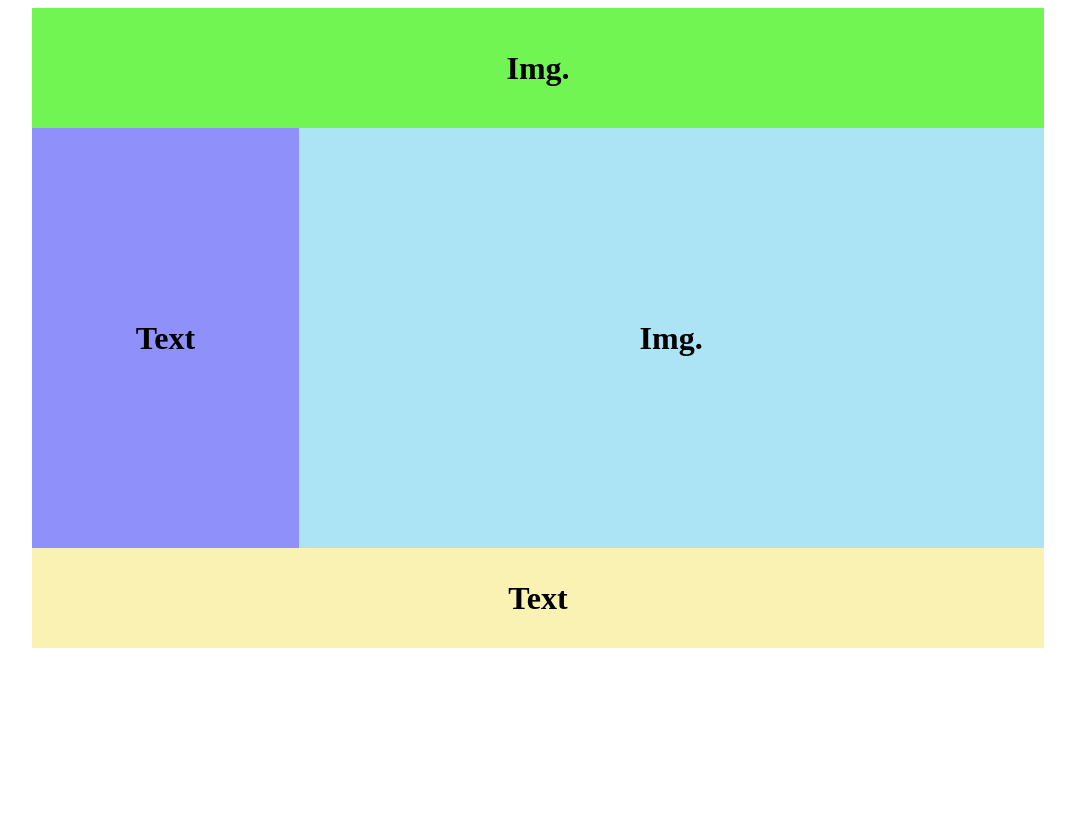
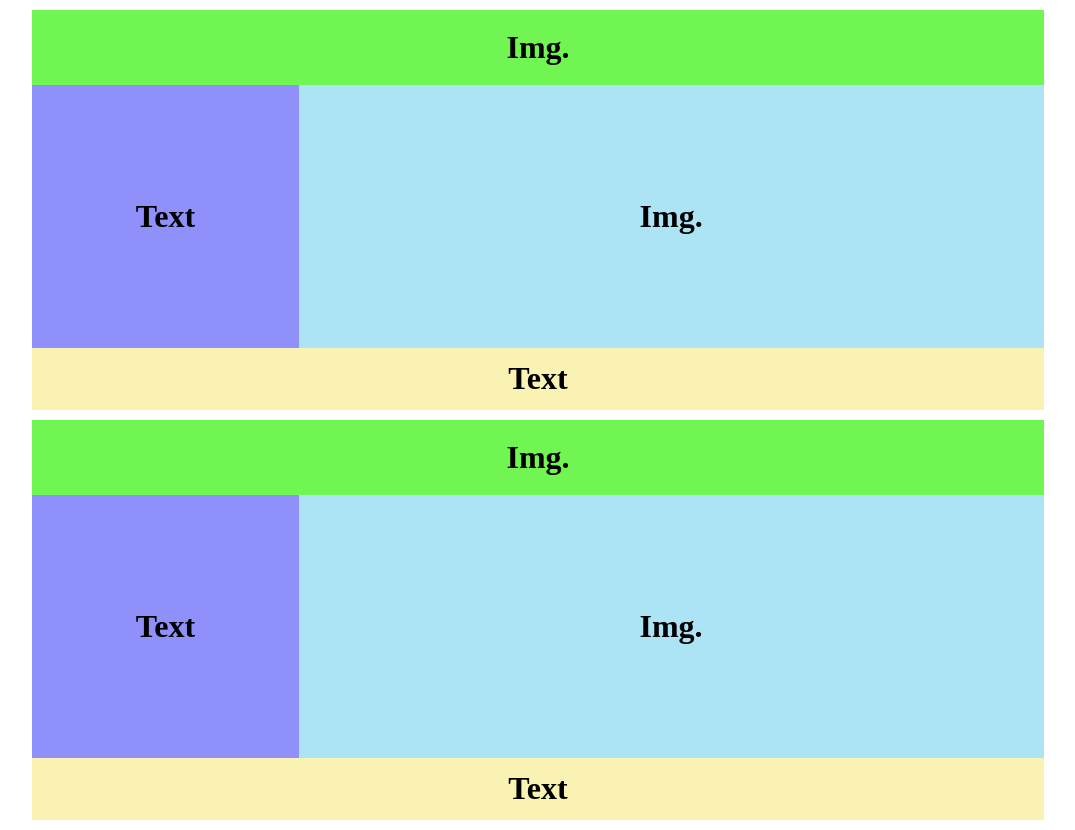
Before and after one commit to BbIXOD/lab-3-frontend, a plain HTML site: page index.html in a window 1280 px wide. Shown: the whole page, without its empty margins (102-1177 px from the left). Before the commit the page ends 800 px from the top, so only its background shows below. Drawn offline with Linux system fonts and the light colour scheme.

Commit message:
Create css for flex display.

```diff
--- a/index.html
+++ b/index.html
@@ -9,10 +9,16 @@
     <link rel="stylesheet" href="style.css">
 </head>
 <body>
-    <div id="container">
-        <div class="center-content" id="header"><h1>Img.</h1></div>
-        <div class="center-content" id="content"><h1>Img.</h1></div>
-        <div class="center-content" id="navigation"><h1>Text</h1></div>
-        <div class="center-content" id="footer"><h1>Text</h1></div>
+    <div class="container">
+        <div class="center-content header"><h1>Img.</h1></div>
+        <div class="center-content content float-right"><h1>Img.</h1></div>
+        <div class="center-content navigation float-left"><h1>Text</h1></div>
+        <div class="center-content footer"><h1>Text</h1></div>
+    </div>
+    <div class="container container-flex">
+        <div class="center-content header"><h1>Img.</h1></div>
+        <div class="center-content navigation "><h1>Text</h1></div>
+        <div class="center-content content"><h1>Img.</h1></div>
+        <div class="center-content footer"><h1>Text</h1></div>
     </div>
 </body>
--- a/style.css
+++ b/style.css
@@ -1,8 +1,8 @@
-#container {
+.container {
     width: 80%;
-    height: 80vh;
+    height: 50vh;
     background-color: #00fff7;
-    margin: auto;
+    margin: 10px auto;
 }
 
 .center-content {
@@ -11,27 +11,38 @@
     align-items: center;
 }
 
-#header {
+.container-flex {
+    display: flex;
+    flex-wrap: wrap;
+}
+
+.float-left {
+    float: left;
+}
+
+.float-right {
+    float: right;
+}
+
+.header {
     background-color: #71F553;
     height: 18.75%;
     width: 100%;
 }
 
-#content {
+.content {
     background-color: #ACE3F5;
     height: 65.625%;
     width: 73.68%;
-    float: right;
 }
 
-#navigation {
+.navigation {
     background-color: #9090FA;
     height: 65.625%;
     width: 26.32%;
-    float: left;
 }
 
-#footer {
+.footer {
     background-color: #F9F2B3;
     height: 15.625%;
     width: 100%;
```
